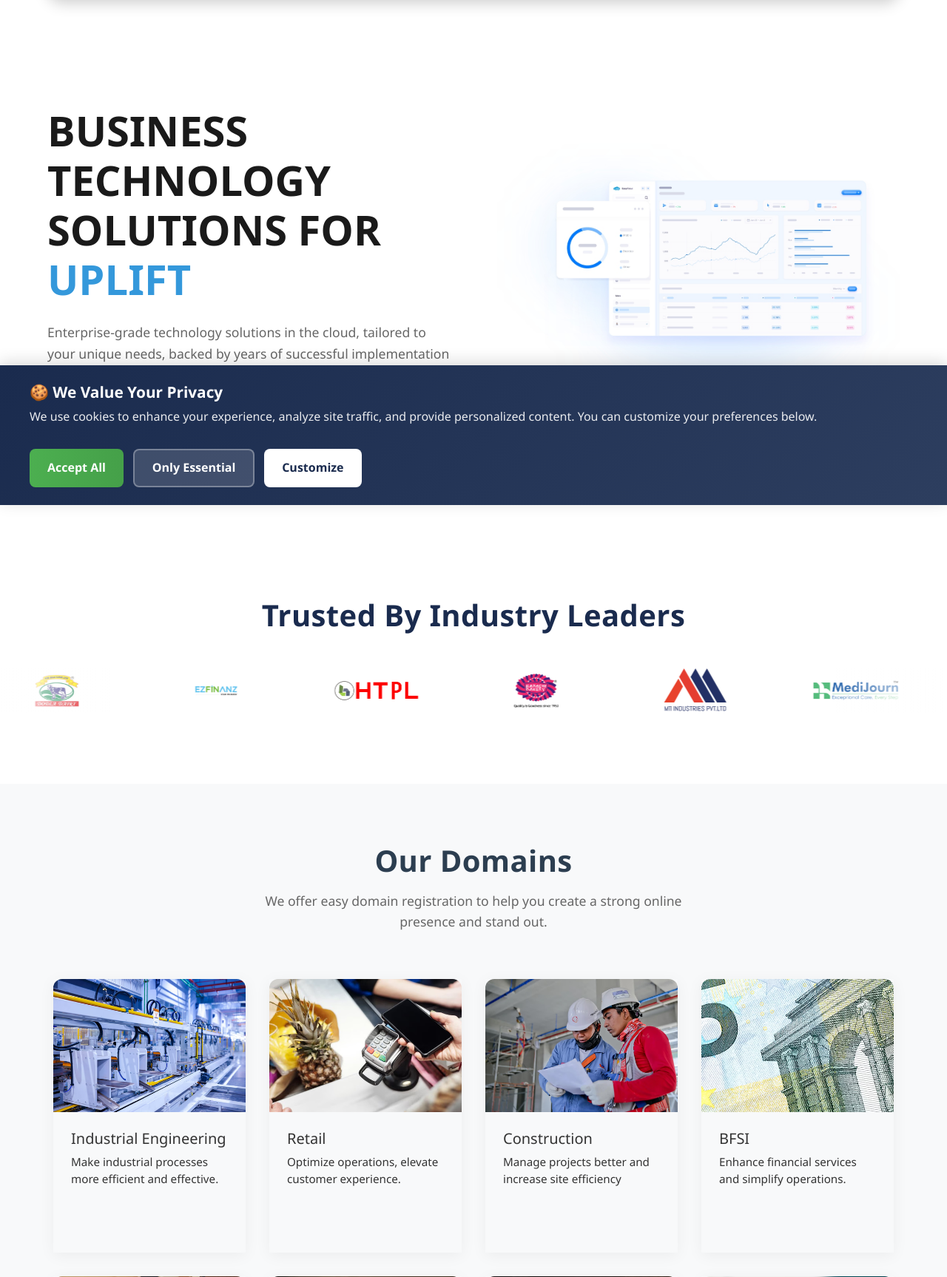
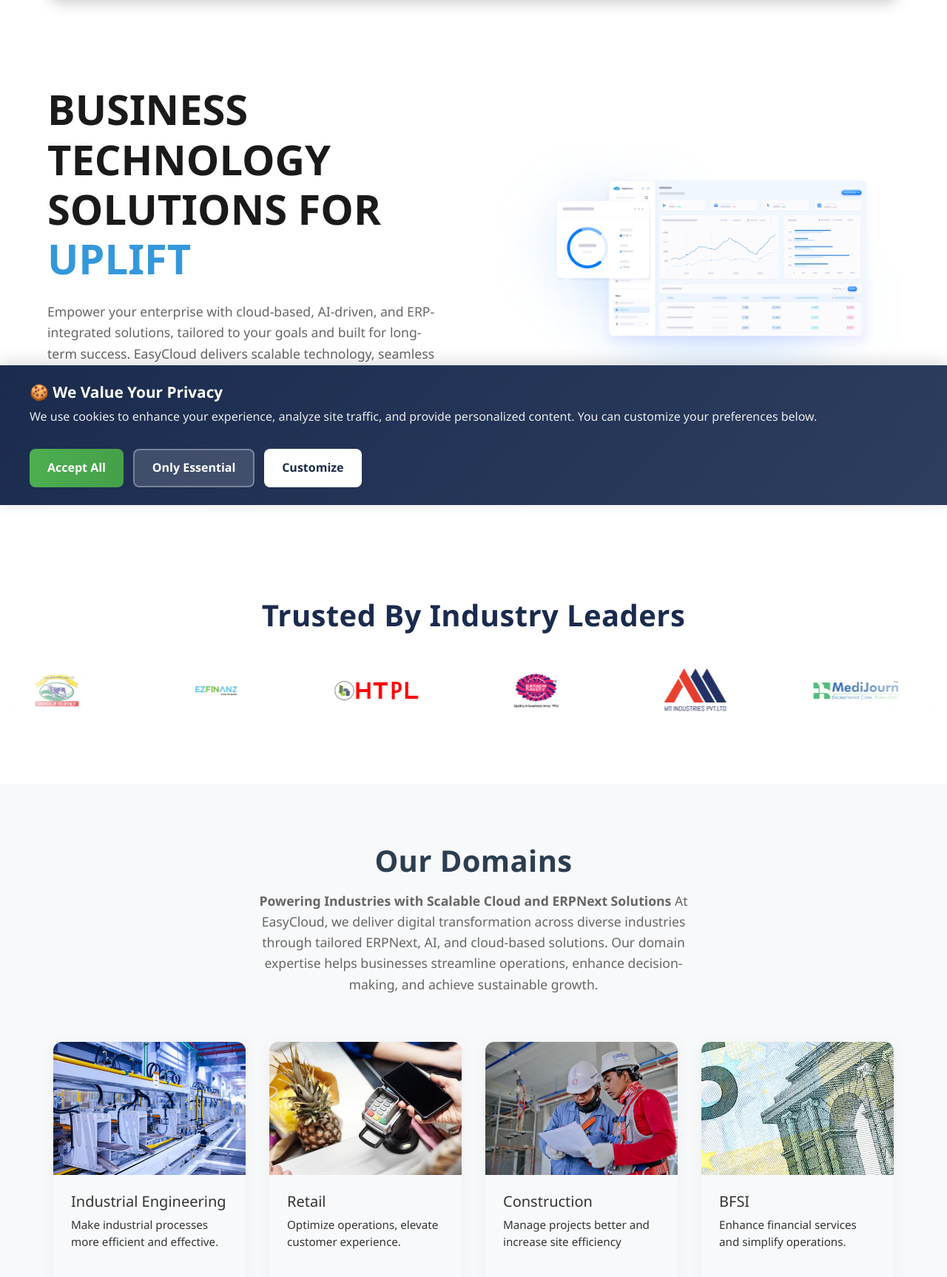
Before and after one commit to sumith1704/Easycloud-Website, a PHP site: page / in a window 1280 px wide. Shown: the part 117-1844 px from the top of the page at 74% size. Run offline with PHP 8.4, Linux system fonts and the light colour scheme; some libraries are stand-ins or nearby versions.

Commit message:
Index Descripitions are updated

```diff
--- a/index.php
+++ b/index.php
@@ -2711,7 +2711,9 @@ body {
                         <span class="word">GROWTH</span>
                     </span>
                 </h1>
-                <p>Enterprise-grade technology solutions in the cloud, tailored to your unique needs, backed by years of successful implementation experience.</p>
+                <p>Empower your enterprise with cloud-based, AI-driven, and ERP-integrated solutions, tailored to your goals and built for long-term success.
+EasyCloud delivers scalable technology, seamless automation, and proven implementation expertise that drives real business progress.
+</p>
                 <a href="contact.php">
                 <button class="cta-button">Book A Demo</button>
                 </a>
@@ -2774,7 +2776,8 @@ body {
         <div class="domains-container">
             <div class="section-header">
                 <h2>Our Domains</h2>
-                <p>We offer easy domain registration to help you create a strong online presence and stand out.</p>
+                <p><strong>Powering Industries with Scalable Cloud and ERPNext Solutions</strong>
+ At EasyCloud, we deliver digital transformation across diverse industries through tailored ERPNext, AI, and cloud-based solutions. Our domain expertise helps businesses streamline operations, enhance decision-making, and achieve sustainable growth.</p>
             </div>
             <div class="domains-cards">
                 <a href="industrial-engineering.php">
@@ -2842,7 +2845,9 @@ body {
         <div class="analytics-container">
             <div class="section-header">
                 <h2>Analytics</h2>
-                <p>Simplify operations and improve customer experiences.</p>
+                <p><strong>Turn Data Into Decisions</strong>
+Enhance performance and customer satisfaction with data-driven insights. EasyCloud Analytics simplifies operations using tools like Power BI, Metabase, and Apache Superset; giving you clear, actionable intelligence for growth.
+</p>
             </div>
             <div class="analytics-cards">
                 <div class="analytics-card">
@@ -2851,7 +2856,7 @@ body {
                         <img src="images/powerbi.avif" alt="Power BI Dashboard">
                     </div>
                     <h3>Power BI</h3>
-                    <p>Turn data into insights with easy-to-use visualizations.</p>
+                    <p>Make smarter decisions with interactive dashboards and real-time reports. Power BI connects seamlessly to ERPNext, helping you visualize sales, production, and financial data for improved forecasting and performance tracking.Turn data into insights with easy-to-use visualizations.</p>
                     </a>
                 </div>
                 <div class="analytics-card">
@@ -2860,7 +2865,7 @@ body {
                         <img src="images/superset.avif" alt="Superset Dashboard">
                     </div>
                     <h3>Superset</h3>
-                    <p>Explore and visualize your data effortlessly.</p>
+                    <p>Experience fast, intuitive, and open-source analytics. Superset helps teams explore data through customizable dashboards, ensuring transparency, agility, and smarter insights across every business unit.</p>
                 </a>
                 </div>
                 <div class="analytics-card">
@@ -2869,7 +2874,7 @@ body {
                         <img src="images/metabase.avif" alt="Metabase Dashboard">
                     </div>
                     <h3>Metabase</h3>
-                    <p>Get answers from your data quickly and simply.</p>
+                    <p> Ask questions, get instant answers. Metabase simplifies business intelligence for everyone, enabling teams to query data, monitor metrics, and uncover insights without needing complex SQL or technical skills.</p>
                 </a>
                 </div>
             </div>
@@ -2884,7 +2889,8 @@ body {
         <div class="ai-container">
             <div class="section-header">
                 <h2>Artificial Intelligence</h2>
-                <p>Make industrial processes more efficient and effective.</p>
+                <p><strong>Smarter Automation. Stronger Outcomes.</strong>
+ Optimize industrial and business processes with AI-powered solutions designed for efficiency, precision, and scalability</p>
             </div>
             <div class="ai-content">
                 <div class="ai-features">
@@ -2895,7 +2901,7 @@ body {
                         <div class="feature-info">
                             <a href="process_automation.php" style="text-decoration:none;color:inherit;">
                                 <h3>Process Automation</h3>
-                                <p>Automate routine tasks and get more done.</p>
+                                <p>Streamline repetitive workflows and improve efficiency.</p>
                             </a>
                         </div>
                     </div>
@@ -2906,7 +2912,7 @@ body {
                         <div class="feature-info">
                             <a href="image_processing.php" style="text-decoration:none;color:inherit;">
                                 <h3>Image Processing</h3>
-                                <p>Improve and analyze images easily.</p>
+                                <p>Enhance image quality and extract valuable insights effortlessly.</p>
                             </a>
                         </div>
                     </div>
@@ -2917,7 +2923,7 @@ body {
                         <div class="feature-info">
                             <a href="rag.php" style="text-decoration:none;color:inherit;">
                                 <h3>RAG (Retrieval-Augmented Generation)</h3>
-                                <p>Get smarter answers by combining data retrieval and generation.</p>
+                                <p> Combine data retrieval and generative AI to deliver accurate, context-aware results.</p>
                             </a>
                         </div>
                     </div>
@@ -2937,7 +2943,8 @@ body {
         <div class="apps-container">
             <div class="section-header">
                 <h2>Apps</h2>
-                <p>Explore EasyCloud apps: streamline processes, boost productivity, and enhance user experiences.</p>
+                <p><strong>Transform Workflows with EasyCloud Apps</strong>
+Discover a suite of intelligent web and mobile applications built to simplify processes, increase productivity, and deliver intuitive user experiences.</p>
             </div>
             <div class="apps-content">
                 <div class="apps-features">
@@ -2949,7 +2956,7 @@ body {
                             <a href = "pos.php">
                             <h3>POS</h3>
 
-                            <p>Revolutionize your sales operations with EasyCloud's POS system: a powerful, intuitive solution designed to streamline transactions, enhance customer interactions, and drive business growth.</p>
+                            <p>Transform your sales operations with an intuitive POS solution that streamlines billing, enhances customer interactions, and accelerates growth.</p>
                         </a>
                         </div>
                     </div>
@@ -2961,11 +2968,25 @@ body {
                             <a href = "mobile_app.php">
                             <h3>Mobile App</h3>
 
-                            <p>Elevate your business with EasyCloud's Mobile App: a versatile, user-friendly solution that empowers on-the-go management, enhances customer engagement, and integrates seamlessly with your operations.</p>
+                            <p>Manage business operations on the go with a user-friendly mobile platform, enabling real-time access, customer engagement, and seamless integration with ERPNext.</p>
                             </a>
                         </div>
 
                     </div>
+                     <div class="app-feature">
+                        <div class="feature-icon">
+                <i class="fas fa-hospital-alt"></i>
+                        </div>
+                        <div class="feature-info">
+                            <a href = "mobile_app.php">
+                            <h3>HSE(Health, Safety, and Environment)</h3>
+
+                            <p>Ensure safety and compliance at every step. EasyCloud’s advanced, fully integrated HSE software is built for large-scale construction, infrastructure, and industrial projects.</p>
+                            </a>
+                        </div>
+
+                    </div>
+
                 </div>
                 <div class="apps-image">
                     <img src="images/app.avif" alt="EasyCloud Mobile App" class="app-image">
```
